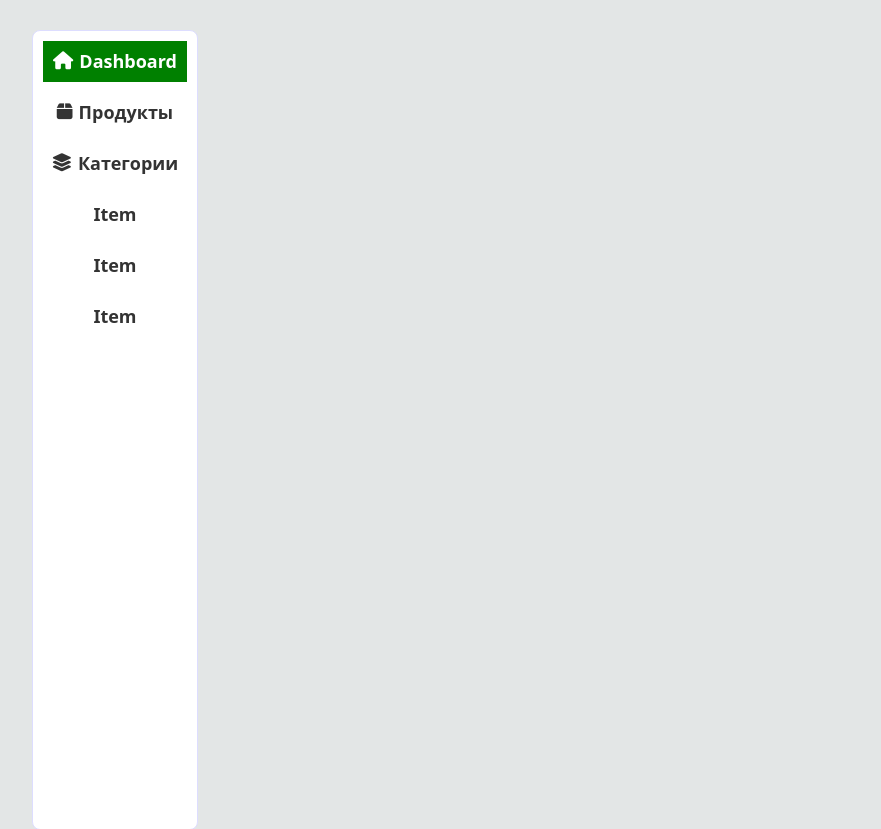
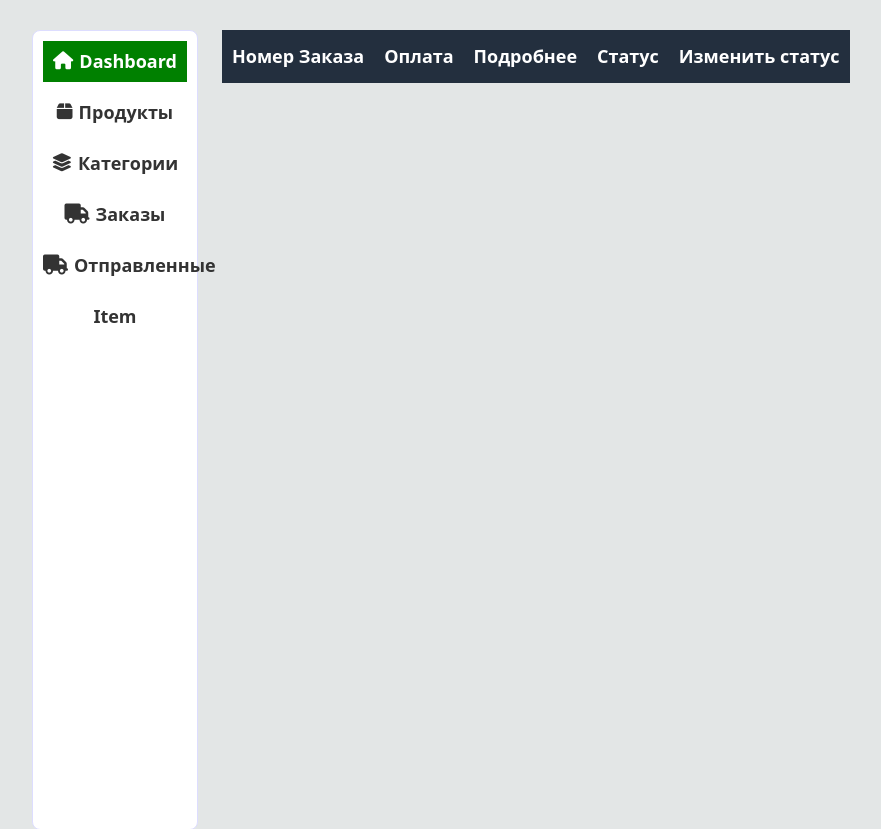
Before and after one commit to Kubanychbek-Dev/graduation-project, a Django app: page /control_panel/ in a window 1280 px wide. Shown: the part 193-1022 px from the top of the page, without its empty margins (50-931 px from the left). Run offline with Django 5.2, Linux system fonts and the light colour scheme; tables that the repository leaves empty hold one stand-in row (values such as "Sample post"); grey boxes marked "Sample" are stand-in pictures; lists and menus that the app fills with data are empty.

Commit message:
add order status change functionality

```diff
--- a/core/models.py
+++ b/core/models.py
@@ -58,8 +58,6 @@
 
 
 class Vendor(models.Model):
-  """Продавец"""
-  """Vendor/Salesman"""
   vid = ShortUUIDField(unique=True, length=10, max_length=20, prefix="ven", alphabet="abcdefghik123456")
   title = models.CharField(max_length=100)
   image = models.ImageField(upload_to=user_directory_path)
--- a/static/js/control-panel.js
+++ b/static/js/control-panel.js
@@ -5,3 +5,28 @@
     item.classList.add("admin__active-item");
   })
 })
+
+// Change order status
+const orderStatus = document.querySelectorAll("#order-status");
+orderStatus.forEach((select) => {
+  select.addEventListener("change", function() {
+    let status = select.value;
+    let dataId = select.getAttribute("data-status");
+
+    $.ajax({
+      url: "/change_order_status",
+      data: {
+        "status": status,
+        "id": dataId
+      },
+      dataType: "json",
+      beforeSend: function() {
+        console.log("Sending")
+      },
+      success: function(response) {
+        console.log(response)
+        location.reload(true)
+      }
+    })
+  })
+})
--- a/static/scss/_control-panel.scss
+++ b/static/scss/_control-panel.scss
@@ -137,3 +137,38 @@
     }
   }
 }
+
+.admin {
+  &__product-orders {
+    width: 100%;
+    th {
+      padding: 16px 10px;
+      background-color: #232F3E;
+      color: #fff;
+      text-align: center;
+    }
+    td {
+      padding: 10px 10px;
+      background-color: #fff;
+      text-align: center;
+      border: 1px solid green;
+    }
+  }
+}
+
+.admin {
+  &__shipped-orders {
+    th {
+      padding: 16px 10px;
+      background-color: #232F3E;
+      color: #fff;
+      text-align: center;
+    }
+    td {
+      padding: 10px 10px;
+      background-color: #fff;
+      text-align: center;
+      border: 1px solid green;
+    }
+  }
+}
--- a/useradmin/templates/useradmin/control-panel.html
+++ b/useradmin/templates/useradmin/control-panel.html
@@ -18,8 +18,14 @@
               <li data-tab="tab-3" class="admin__item">
                 <i class="fa-solid fa-layer-group"></i>Категории
               </li>
-              <li class="admin__item">Item</li>
-              <li class="admin__item">Item</li>
+              <li data-tab="tab-4" class="admin__item">
+                <i style="font-size: 20px;" class="fa-solid fa-truck"></i>
+                Заказы
+              </li>
+              <li data-tab="tab-5" class="admin__item">
+                <i style="font-size: 20px;" class="fa-solid fa-truck"></i>
+                Отправленные
+              </li>
               <li class="admin__item">Item</li>
             </ul>
           </div>
@@ -152,6 +158,74 @@
           </tbody>
          </table>
         </div>
+
+        <div id="tab-4" class="col-12 col-md-10 admin-panel--hide">
+          <table class="admin__product-orders">
+            <thead>
+              <tr>
+                <th>Номер заказа</th>
+                <th>Клиент</th>
+                <th>Сумма заказа</th>
+                <th>Дата</th>
+                <th>Оплата</th>
+                <th>Подробнее</th>
+              </tr>
+            </thead>
+            <tbody>
+              {% for order in all_orders %}
+              <tr>
+                <td>{{ order.oid }}</td>
+                <td>{{ order.user.profile }}</td>
+                <td>{{ order.price }}</td>
+                <td>{{ order.order_date|date:"d.m.Y" }}</td>
+                <td>
+                  {% if order.paid_status == True %}
+                  Оплаченный
+                  {% else %}
+                  Не оплачено
+                  {% endif %}
+                </td>
+                <td>
+                  <a class="btn btn-info" href="{% url 'useradmin:order_info' order.oid %}">Подробнее</a>
+                </td>
+              </tr>
+              {% endfor %}
+            </tbody>
+          </table>
+        </div>
+
+        <div id="5" class="col-12 col-md-10">
+         <table class="admin__shipped-orders">
+          <thead>
+            <tr>
+              <th>Номер Заказа</th>
+              <th>Оплата</th>
+              <th>Подробнее</th>
+              <th>Статус</th>
+              <th>Изменить статус</th>
+            </tr>
+          </thead>
+          <tbody>
+            {% for order in shipped_paid_orders %}
+            <tr>
+              <td>{{ order.oid }}</td>
+              <td>{{ order.paid_status }}</td>
+              <td>
+                <a class="btn btn-info" href="{% url 'useradmin:order_info' order.oid %}">Подробнее</a>
+              </td>
+              <td>{{ order.product_status }}</td>
+              <td>
+                <select data-status="{{ order.oid }}" name="order-status" id="order-status">
+                  <option value="">--Изменить статус--</option>
+                  <option value="shipped">Отправлен</option>
+                  <option value="delivered">Доставлен</option>
+                </select>
+              </td>
+            </tr>
+            {% endfor %}
+          </tbody>
+         </table>
+        </div>
       </div>
     </div>
   </div>
--- a/useradmin/urls.py
+++ b/useradmin/urls.py
@@ -1,7 +1,8 @@
 from django.urls import path
-from .views import control_panel, order_info
+from .views import control_panel, order_info, change_order_status
 
 urlpatterns = [
     path("control_panel/", control_panel, name="control_panel"),
     path("order_info/<str:oid>/", order_info, name="order_info"),
+    path("change_order_status/", change_order_status, name="change_order_status"),
 ]
--- a/useradmin/views.py
+++ b/useradmin/views.py
@@ -1,4 +1,5 @@
 from django.shortcuts import render, redirect
+from django.http import JsonResponse
 from core.models import CartOrder, CartOrderItems, Product, Category
 from django.db.models import Sum
 from userauths.models import User
@@ -11,7 +12,9 @@
   all_products = Product.objects.all()
   all_categories = Category.objects.all()
   new_customers = User.objects.all().order_by("-id")
+  all_orders = CartOrder.objects.all().order_by("-order_date")
   recent_orders = CartOrder.objects.all().order_by("-order_date")[:10]
+  shipped_paid_orders = CartOrder.objects.filter(paid_status=True, product_status="shipped").order_by("-order_date")
 
   this_month = datetime.datetime.now().month
   monthly_orders = CartOrder.objects.filter(order_date__month=this_month).count()
@@ -24,8 +27,10 @@
     "all_products": all_products,
     "all_categories": all_categories,
     "new_customers": new_customers,
+    "all_orders": all_orders,
     "recent_orders": recent_orders,
-    "monthly_revenue": monthly_revenue
+    "monthly_revenue": monthly_revenue,
+    "shipped_paid_orders": shipped_paid_orders
   }
   return render(request, "useradmin/control-panel.html", context)
 
@@ -40,3 +45,17 @@
     "order_items": order_items
   }
   return render(request, "useradmin/order-info.html", context)
+
+
+def change_order_status(request):
+  order_status = request.GET.get("status")
+  order_id = request.GET.get("id")
+
+  order = CartOrder.objects.get(oid=order_id)
+  order.product_status = order_status
+  order.save()
+
+  return JsonResponse({
+    "status": order_status,
+    "id": order_id,
+  })
```
Also changed, not shown: static/css/main.min.css.
